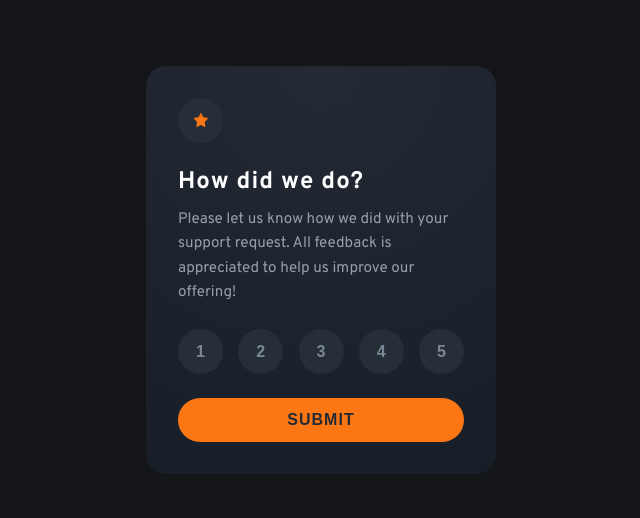
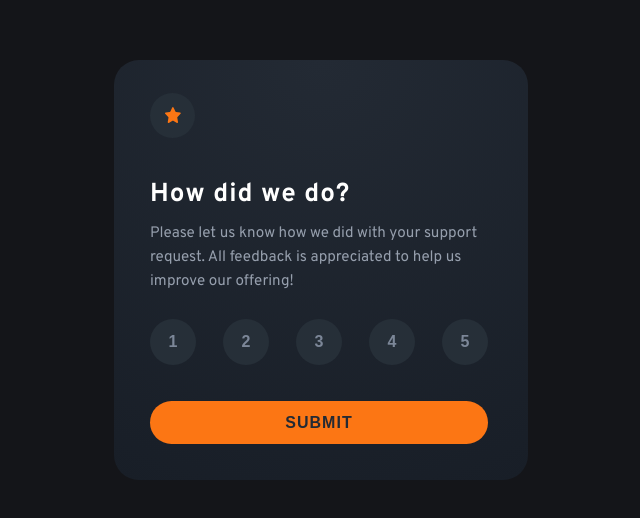
Before and after one commit to sylcym/frontend-mentor-challenges, a React (Vite) app in the folder interactive-rating-react/interactive-rating-react/: page / in a window 1280 px wide. Shown: the part 130-648 px from the top of the page, without its empty margins (319-959 px from the left). Built offline with nearby package versions, Linux system fonts and the light colour scheme.

Commit message:
Add ThankYouCard component with props, CSS styles and integrate with App state

```diff
--- a/interactive-rating-react/interactive-rating-react/src/components/RatingCard.css
+++ b/interactive-rating-react/interactive-rating-react/src/components/RatingCard.css
@@ -93,19 +93,27 @@
 
 @media (min-width: 600px) {
   .card {
-    width: 350px;
-    padding: 2rem;
-    border-radius: 20px;
+    width: 414px;
+    /* padding: 2rem; */
+    padding: 33px 40px 36px 36px;
+    border-radius: 25px;
   }
 
   .star {
     width: 45px;
     height: 45px;
+    margin-bottom: 40px;
+  }
+
+  .star img {
+    width: 16px;
+    height: 16px;
   }
 
   .card h2 {
-    font-size: 1.5rem;
+    font-size: 26px;
     margin-bottom: 0.7rem;
+    /* margin-top: 48px; */
   }
 
   .card p {
@@ -114,12 +122,12 @@
   }
 
   .numbers {
-    margin-bottom: 1.5rem;
+    margin-bottom: 36px;
   }
 
   .numbers button {
-    width: 45px;
-    height: 45px;
+    width: 46px;
+    height: 46px;
     font-size: 1rem;
   }
 
--- a/interactive-rating-react/interactive-rating-react/src/components/ThankYouCard.css
+++ b/interactive-rating-react/interactive-rating-react/src/components/ThankYouCard.css
@@ -1,19 +1,42 @@
 .thankyou-card {
-  background-color: #1f1f1f;
-  color: #fff;
-  padding: 2rem;
-  border-radius: 15px;
-  max-width: 400px;
-  margin: 2rem auto;
+  display: flex;
+  flex-direction: column;
+  align-items: center;
+  justify-content: center;
   text-align: center;
-  font-family: Arial, sans-serif;
+}
+
+.thankyou-card img {
+  width: 100px;
+  margin-bottom: 1.5rem;
 }
 
 .thankyou-card h2 {
+  text-align: center;
   margin-bottom: 1rem;
 }
 
 .thankyou-card p {
-  margin-top: 1rem;
-  font-size: 1.1rem;
+  text-align: center;
+  /* font-size: 1.1rem; */
+  margin-top: 1rem;/
 }
+
+.selected-rating {
+  background-color: #262f38;
+  color: #fc7614;
+  padding: 0.3rem 0.9rem;
+  border-radius: 20px;
+  font-size: 0.75rem;
+
+  display: inline-block;
+  margin-bottom: 1rem;
+  letter-spacing: 1px;
+}
+
+@media (min-width: 600px) {
+  .thankyou-card img {
+    width: 140px;
+    margin-bottom: 1.5rem;
+  }
+}
--- a/interactive-rating-react/interactive-rating-react/src/components/ThankYouCard.jsx
+++ b/interactive-rating-react/interactive-rating-react/src/components/ThankYouCard.jsx
@@ -1,11 +1,43 @@
+// import PropTypes from "prop-types";
+// import illustration from "../assets/images/illustration-thank-you.svg";
+// import "./ThankYouCard.css";
+
+// function ThankYouCard({ rating }) {
+//   return (
+//     <div className="thankyou-card">
+//       <img src={illustration} alt="thank you illustration" />
+//       <h2>Thank you!</h2>
+//       <p>You selected {rating} out of 5</p>
+//     </div>
+//   );
+// }
+
+// export default ThankYouCard;
+
+// ThankYouCard.propTypes = {
+//   rating: PropTypes.number,
+// };
 import PropTypes from "prop-types";
+import illustration from "../assets/images/illustration-thank-you.svg";
 import "./ThankYouCard.css";
 
 function ThankYouCard({ rating }) {
   return (
-    <div className="thankyou-card">
+    <div className="card thankyou-card">
+
+      <img src={illustration} alt="thank you illustration" />
+
+      <div className="selected-rating">
+        You selected {rating} out of 5
+      </div>
+
       <h2>Thank you!</h2>
-      <p>You selected {rating} out of 5</p>
+
+      <p>
+        We appreciate you taking the time to give a rating.
+        If you ever need more support, don’t hesitate to get in touch!
+      </p>
+
     </div>
   );
 }
```
